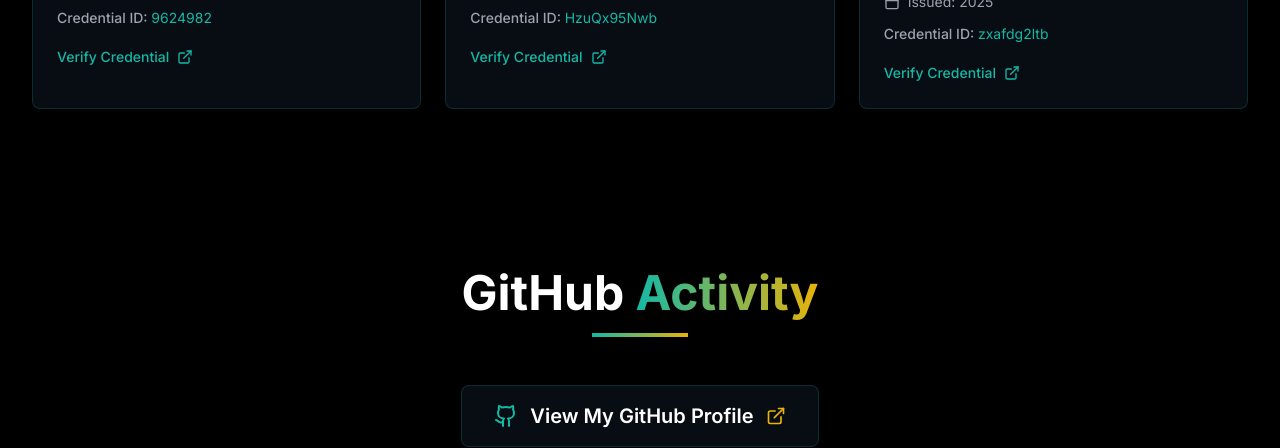
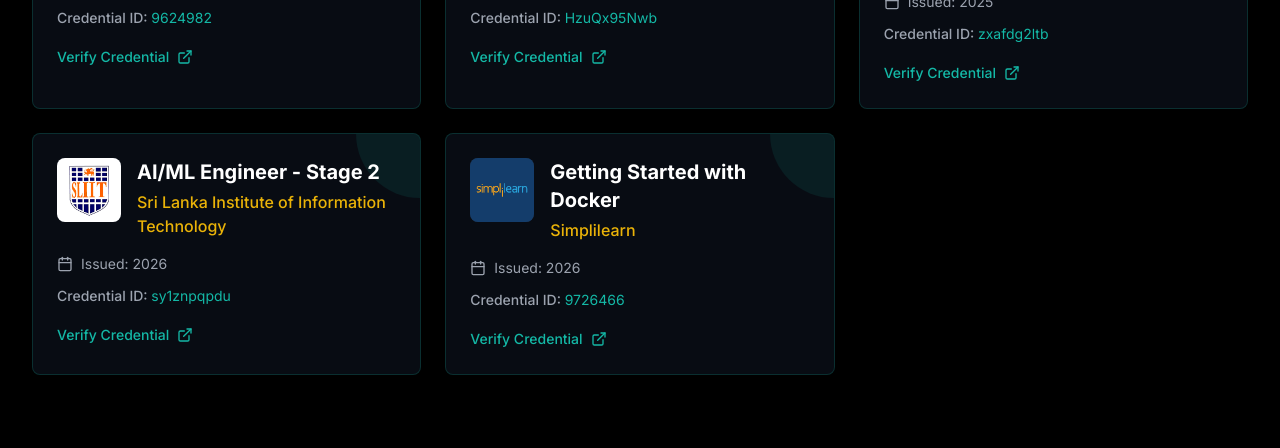
Before and after one commit to heshan-jayaweera/Portfolio, a React (Vite) app: page / in a window 1280 px wide. Shown: the part 5254-5702 px from the top of the page. Built offline with nearby package versions, Linux system fonts and the light colour scheme; no server answers.

Commit message:
2 certifications added

```diff
--- a/src/components/Certifications.jsx
+++ b/src/components/Certifications.jsx
@@ -42,7 +42,7 @@
       date: '2025',
       credentialId: '9624982',
       credentialUrl: 'https://simpli-web.app.link/e/0NnoQ1VWFZb',
-      logo: 'powerBI.png',
+      logo: 'simplilearn.png',
     },
     {
       id: 5,
@@ -62,7 +62,24 @@
       credentialUrl: 'https://code.sliit.org/courses/take/ai-ml-stage1/completion',
       logo: 'sliit.png',
     },
-
+    {
+      id: 7,
+      title: 'AI/ML Engineer - Stage 2',
+      organization: 'Sri Lanka Institute of Information Technology',
+      date: '2026',
+      credentialId: 'sy1znpqpdu',
+      credentialUrl: 'https://code.sliit.org/certificates/sy1znpqpdu',
+      logo: 'sliit.png',
+    },
+    {
+      id: 8,
+      title: 'Getting Started with Docker',
+      organization: 'Simplilearn',
+      date: '2026',
+      credentialId: '9726466',
+      credentialUrl: 'https://simpli-web.app.link/e/TPUqTTH8ZZb',
+      logo: 'simplilearn.png',
+    },
   ]
 
   const containerVariants = {
```
Also changed, not shown: public/simplilearn.png (renamed from public/powerBI.png).
